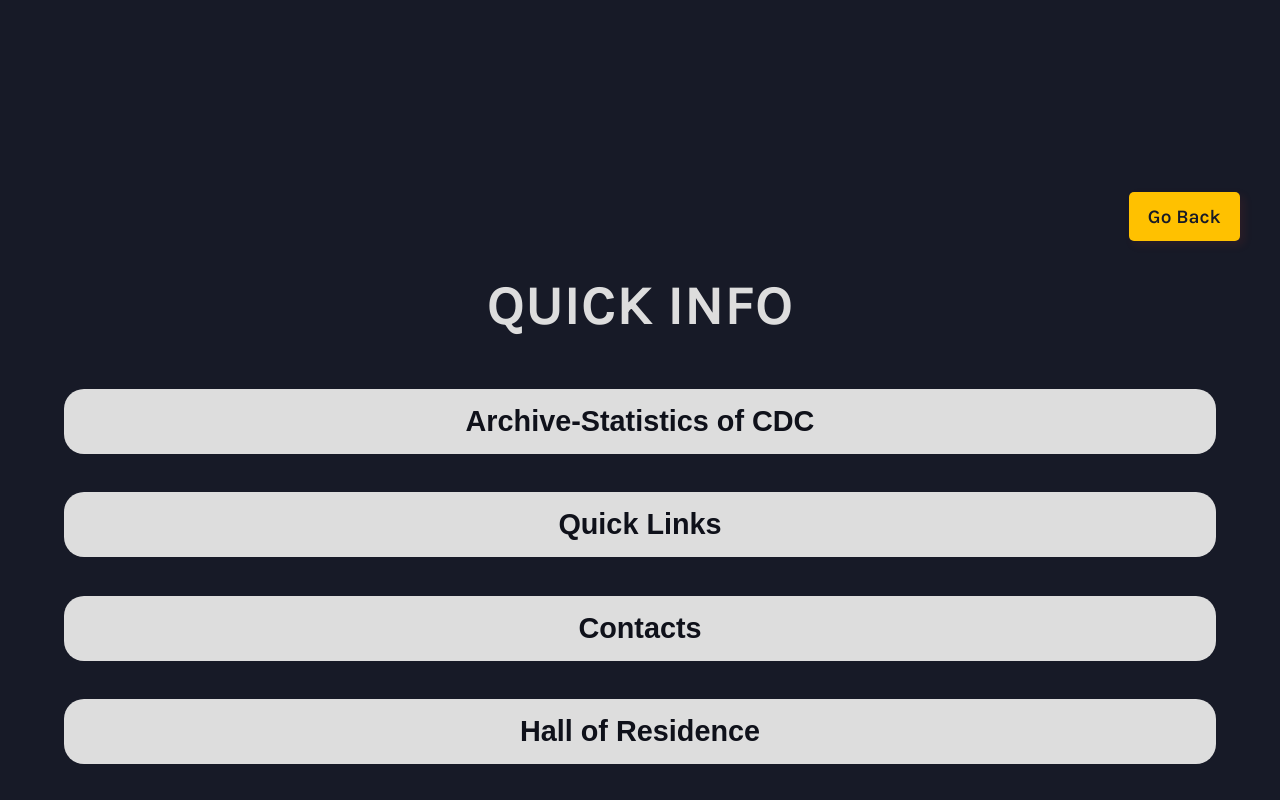
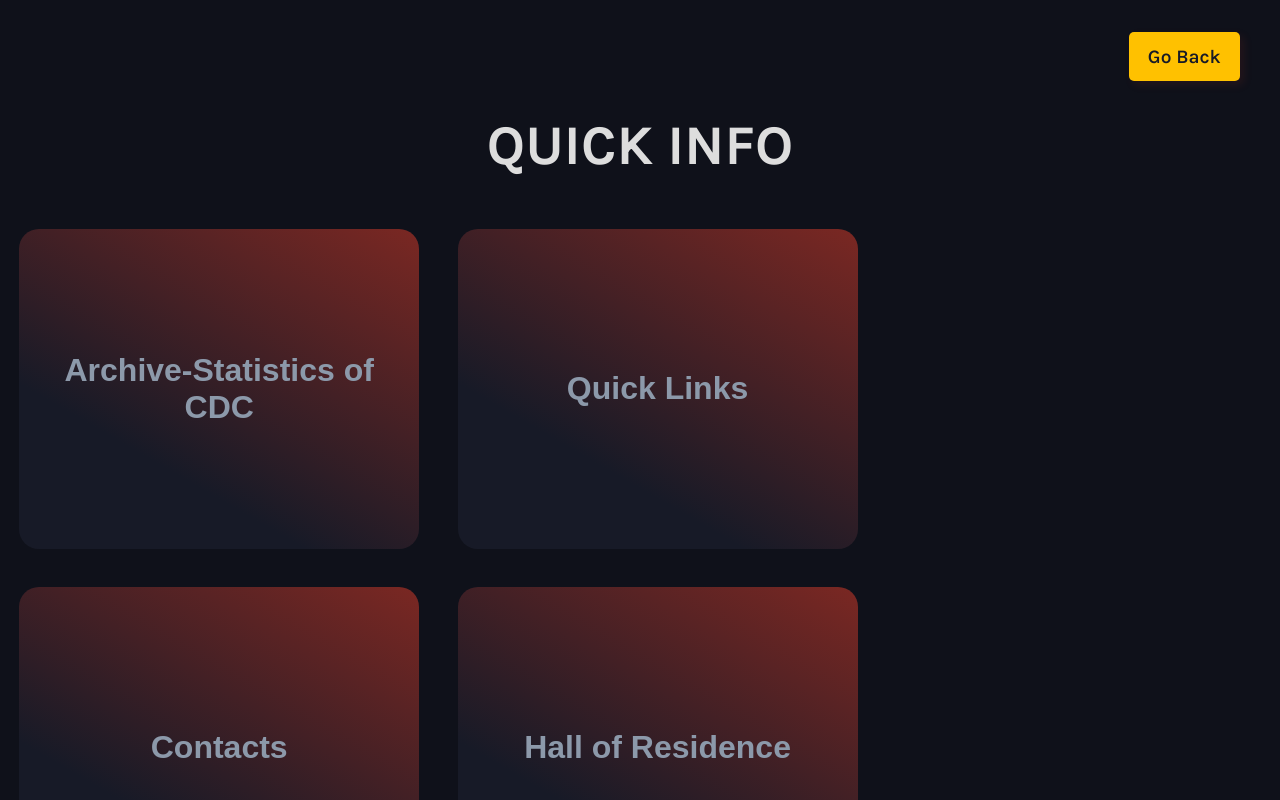
Before and after one commit to Hack-TeeEssGee/frontend, a React (Create React App) app: page /quickinfo in a window 1280 px wide. Shown: the top 800 px of the page. Built offline with nearby package versions, Linux system fonts and the light colour scheme; what supertokens-auth-react would draw is missing.

Commit message:
updated quick-info;

```diff
--- a/src/styles/_quickinfo.scss
+++ b/src/styles/_quickinfo.scss
@@ -1,7 +1,7 @@
 .quick-info {
-  background-color: $primary-color;
+  background-color: $primary-grey;
+  width: 100%;
   min-height: 100vh;
-  padding-top: 10rem;
   display: flex;
   flex-direction: column;
   align-items: center;
@@ -16,16 +16,20 @@ button {
 }
 
 .block {
-  display: block;
-  width: 90%;
+  display: inline-flex;
+  align-items: center;
+  justify-content: center;
+  width: 25rem;
+  min-height: 20rem;
   border: none;
-  background-color: $text-primary-color;
+  background: linear-gradient(30deg, $login-black 30%, $login-red);
   margin: 1.2rem;
-  padding: 1rem 1.5rem;
-  font-size: 1.8rem;
+  padding: 0.5rem;
+  font-size: 2rem;
+  vertical-align: top;
   cursor: pointer;
   text-align: center;
-  color: $primary-grey;
+  color: $text-secondary-color;
   border-radius: 20px;
   font-weight: 600;
 
--- a/src/views/quickInfo.js
+++ b/src/views/quickInfo.js
@@ -7,13 +7,14 @@ const QuickInfo = () => {
                 <button type="button" class="button" onClick={() => window.location.href=`${window.location.origin}/`}>Go Back</button>
             </div>
             <h1>QUICK INFO</h1>
+            <div className="quick-info-button-wrapper">
                 <button type="button" class="block">Archive-Statistics of CDC</button>
                 <button type="button" class="block">Quick Links</button>
                 <button type="button" class="block">Contacts</button>
                 <button type="button" class="block">Hall of Residence</button>
                 <button type="button" class="block">Societies</button>
                 <button type="button" class="block">Faculty</button>
-
+            </div>
         </div >
 
     )
```
Lines whose indentation alone changed are shown as unchanged.
